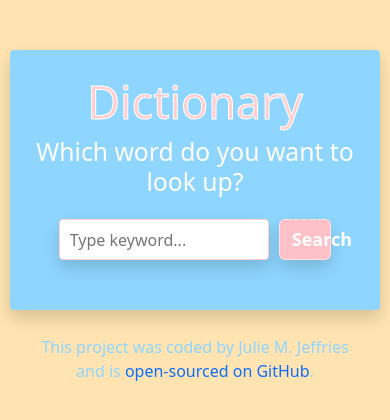
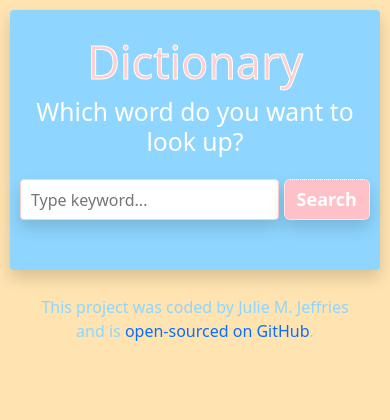
Before and after one commit to juliemeta/dictionary, a React (Vite) app in the folder dictionary/: page / in a window 390 px wide. Shown: the top 420 px of the page. Built offline with nearby package versions, Linux system fonts and the light colour scheme.

Commit message:
Added media queries

```diff
--- a/dictionary/src/App.css
+++ b/dictionary/src/App.css
@@ -14,3 +14,9 @@
   color: #8ed6ff;
   margin-bottom: 25px;
 }
+
+@media (max-width: 900px) {
+  .app-container {
+    margin-top: 10px;
+  }
+}
--- a/dictionary/src/Dictionary.css
+++ b/dictionary/src/Dictionary.css
@@ -36,3 +36,14 @@
   color: #ffffff;
   border: 1.5px dotted #fff0f0;
 }
+
+@media (max-width: 900px) {
+  .search-bar {
+    width: 75%;
+  }
+
+  .search-button {
+    width: 25%;
+    margin-left: 5px;
+  }
+}
--- a/dictionary/src/SearchResult.css
+++ b/dictionary/src/SearchResult.css
@@ -22,7 +22,7 @@
 p.phonetics {
   margin-bottom: 0;
 }
-px p.example {
+p.example {
   color: #0000008e;
 }
 
@@ -42,7 +42,7 @@ px p.example {
   color: #ffffff;
 }
 
-.part-of-speech {
+p.part-of-speech {
   font-weight: 500;
   margin-bottom: 10px;
   color: #3d3d3d;
```
